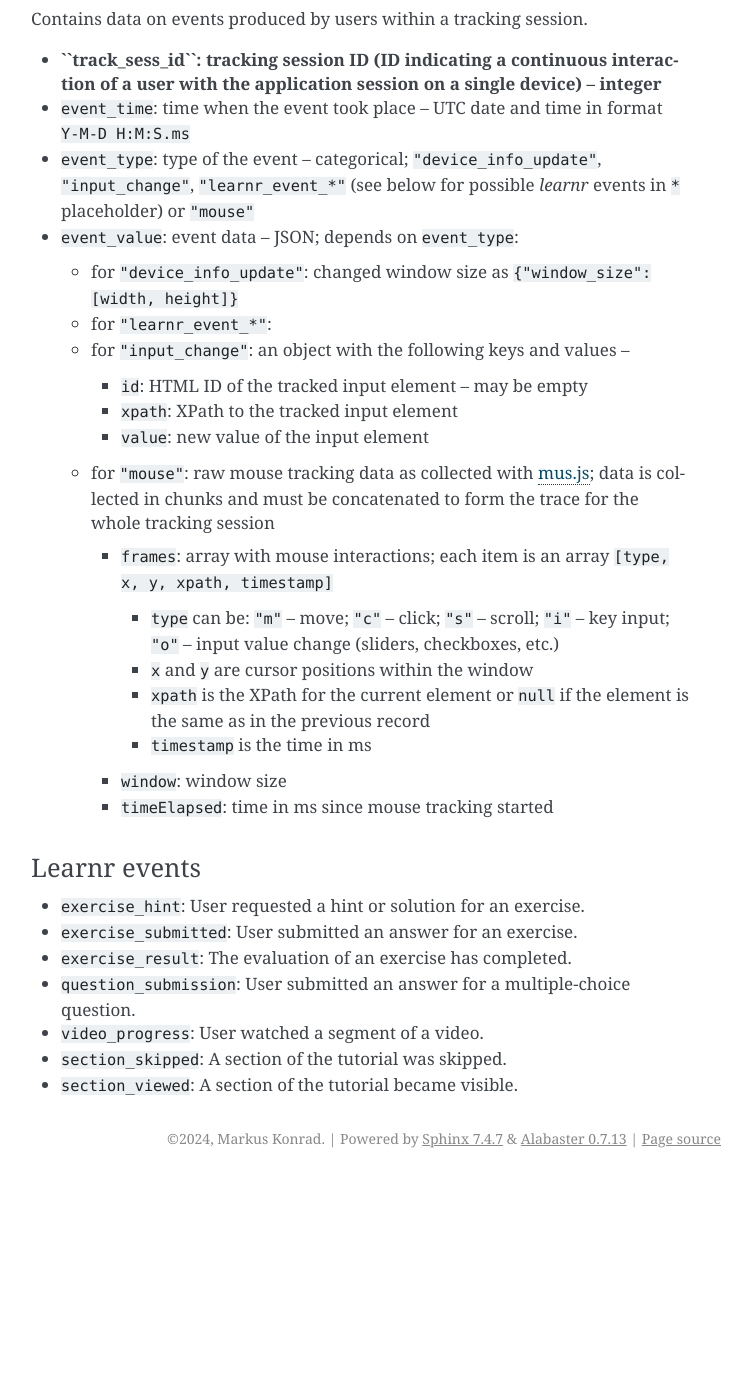
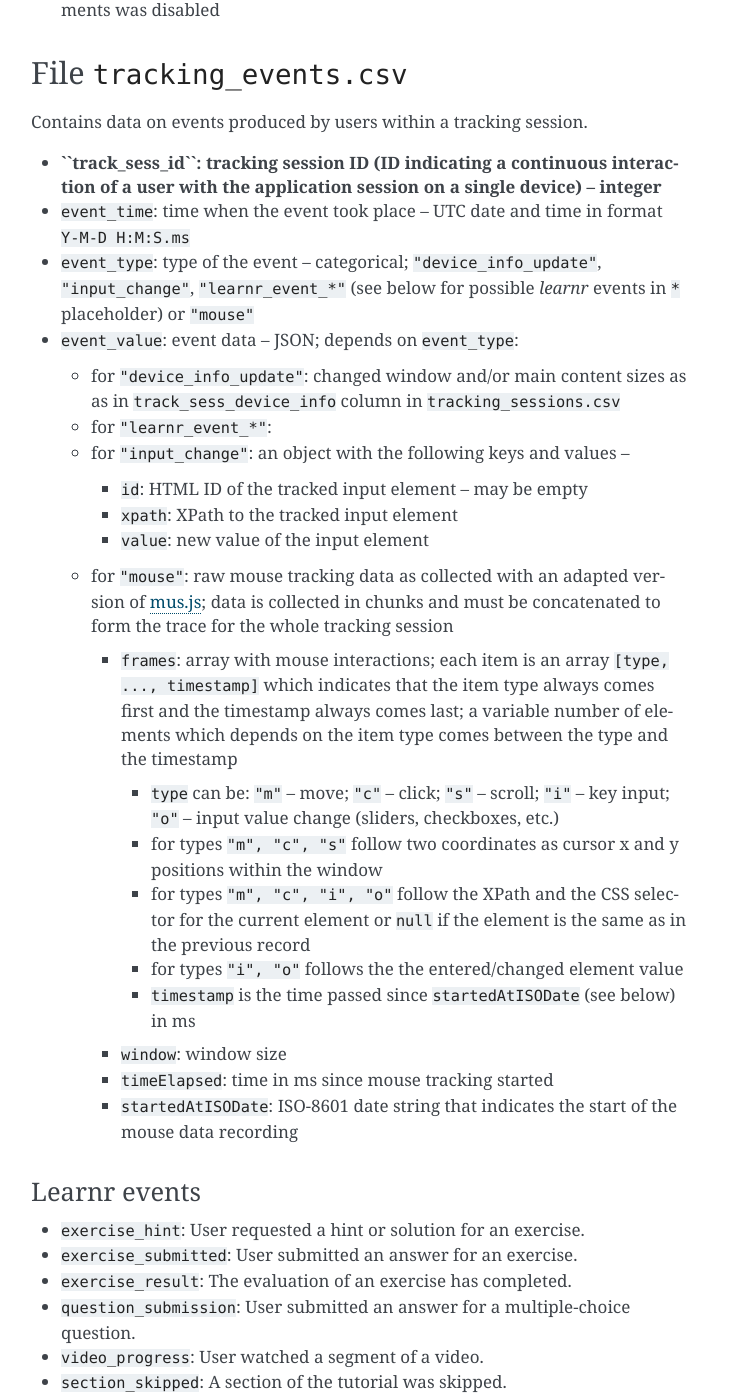
Before and after one commit to IFAFMultiLA/webapi, a Sphinx documentation site: the page built from docs/source/codebook.rst, in a window 1280 px wide and 1400 px high, scrolled down 2120 px. Shown: the whole window, without its empty margins (389-1140 px from the left). Built offline with Sphinx 7.4.7, drawn with Linux system fonts in a browser that asks for light colours; before the commit the page ends 3298 px from its top, so only the background shows below that; some of the changed text lies outside the part shown.

Commit message:
updated codebook

```diff
--- a/docs/source/codebook.rst
+++ b/docs/source/codebook.rst
@@ -59,7 +59,12 @@
    -  ``client_ip``: client IP address (if it could be determined)
    -  ``form_factor``: categorical; ``"desktop"``, ``"tablet"`` or
       ``"phone"``
-   -  ``window_size``: array with two elements as integers:
+   -  ``window_size``: browser window size; array with two elements as
+      integers: ``[window width, window height]``
+   -  ``main_content_viewsize``: main content view size; array with
+      two elements as integers: ``[window width, window height]``
+   -  ``main_content_scrollsize``: main content scroll area size;
+      array with two elements as integers:
       ``[window width, window height]``
 
 File ``user_feedback.csv``
@@ -105,8 +110,9 @@
    ``"mouse"``
 -  ``event_value``: event data – JSON; depends on ``event_type``:
 
-   -  for ``"device_info_update"``: changed window size as
-      ``{"window_size": [width, height]}``
+   -  for ``"device_info_update"``: changed window and/or main content
+      sizes as as in ``track_sess_device_info`` column in
+      ``tracking_sessions.csv``
    -  for ``"learnr_event_*"``:
    -  for ``"input_change"``: an object with the following keys and
       values –
@@ -115,24 +121,34 @@
       - ``xpath``: XPath to the tracked input element
       - ``value``: new value of the input element
 
-   -  for ``"mouse"``: raw mouse tracking data as collected with
-      `mus.js <https://github.com/ineventapp/musjs>`_; data is
-      collected in chunks and must be concatenated to form the trace for
-      the whole tracking session
+   -  for ``"mouse"``: raw mouse tracking data as collected with an
+      adapted version of `mus.js <https://github.com/ineventapp/musjs>`_;
+      data is collected in chunks and must be concatenated to form the
+      trace for the whole tracking session
 
       -  ``frames``: array with mouse interactions; each item is an
-         array ``[type, x, y, xpath, timestamp]``
+         array ``[type, ..., timestamp]`` which indicates that the
+         item type always comes first and the timestamp always comes
+         last; a variable number of elements which depends on the item
+         type comes between the type and the timestamp
 
          -  ``type`` can be: ``"m"`` – move; ``"c"`` – click; ``"s"`` –
             scroll; ``"i"`` – key input; ``"o"`` – input value change
             (sliders, checkboxes, etc.)
-         -  ``x`` and ``y`` are cursor positions within the window
-         -  ``xpath`` is the XPath for the current element or ``null``
+         -  for types ``"m", "c", "s"`` follow two coordinates as
+            cursor x and y positions within the window
+         -  for types ``"m", "c", "i", "o"`` follow the XPath and the
+            CSS selector for the current element or ``null``
             if the element is the same as in the previous record
-         -  ``timestamp`` is the time in ms
+         -  for types ``"i", "o"`` follows the the entered/changed
+            element value
+         -  ``timestamp`` is the time passed since ``startedAtISODate``
+            (see below) in ms
 
       -  ``window``: window size
       -  ``timeElapsed``: time in ms since mouse tracking started
+      -  ``startedAtISODate``: ISO-8601 date string that indicates the
+         start of the mouse data recording
 
 Learnr events
 ~~~~~~~~~~~~~
```
Also changed, not shown: 14 other files.
